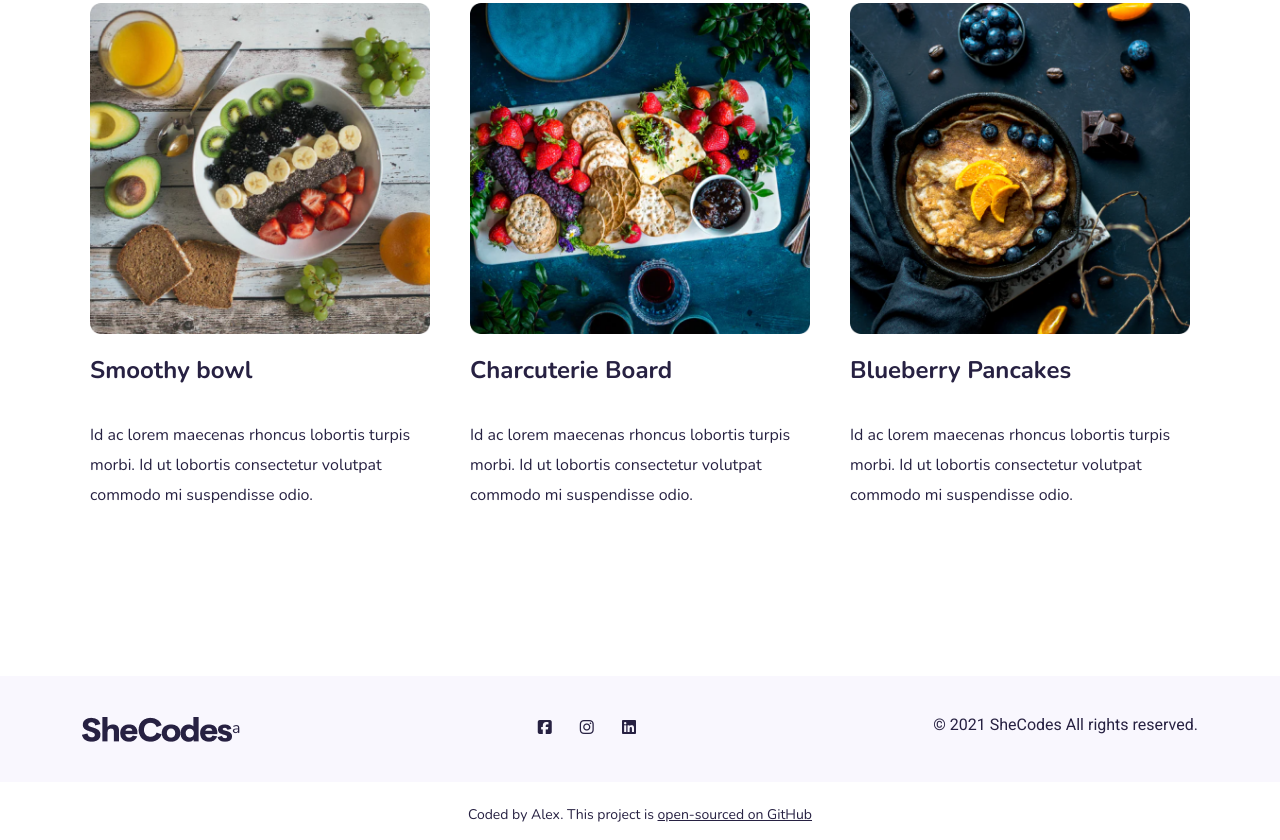
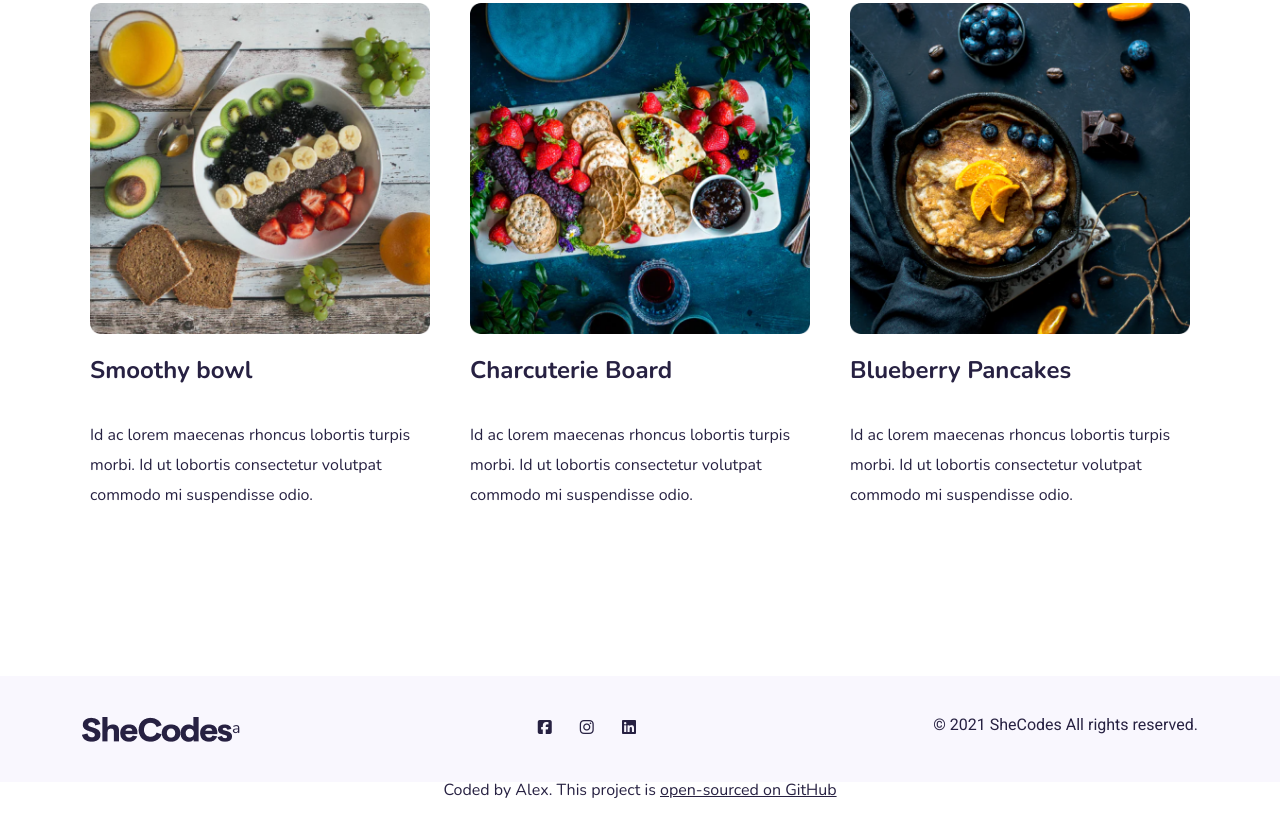
Before and after one commit to kukumbala/portfolio, a plain HTML site: page about.html in a window 1280 px wide. Shown: the part 1003-1843 px from the top of the page. After the commit the page ends 1819 px from the top, so only its background shows below. Drawn offline with nearby package versions, Linux system fonts and the light colour scheme.

Commit message:
fixing github text

```diff
--- a/about.html
+++ b/about.html
@@ -166,15 +166,13 @@
       </div>
     </footer>
     <div class="github">
-      <p class="text-center pt-4">
-        <small
-          >Coded by Alex. This project is
-          <a
-            href="https://github.com/kukumbala/portfolio"
-            target="_blank"
-            class="text-decoration-underline"
-            >open-sourced on GitHub</a
-          ></small
+      <p>
+        Coded by Alex. This project is
+        <a
+          href="https://github.com/kukumbala/portfolio"
+          target="_blank"
+          class="text-decoration-underline"
+          >open-sourced on GitHub</a
         >
       </p>
     </div>
--- a/css/styles.css
+++ b/css/styles.css
@@ -190,7 +190,7 @@ footer {
   font-family: Roboto, sans-serif;
 }
 .github {
-  justify-content: left;
+  text-align: center;
   line-height: 1.1;
 }
 @media (max-width: 991px) {
```
Also changed, not shown: collection.html (+7 -9 lines), contact.html (+7 -9 lines).
